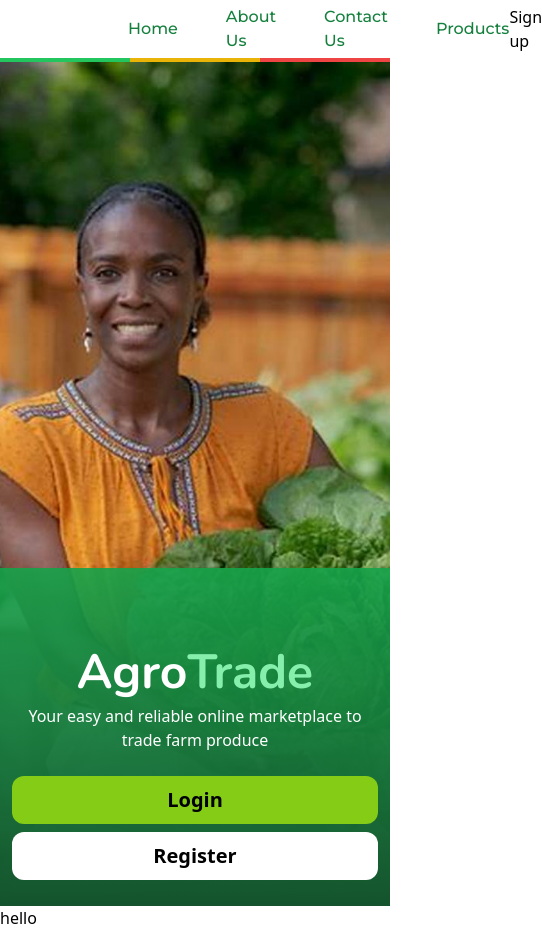
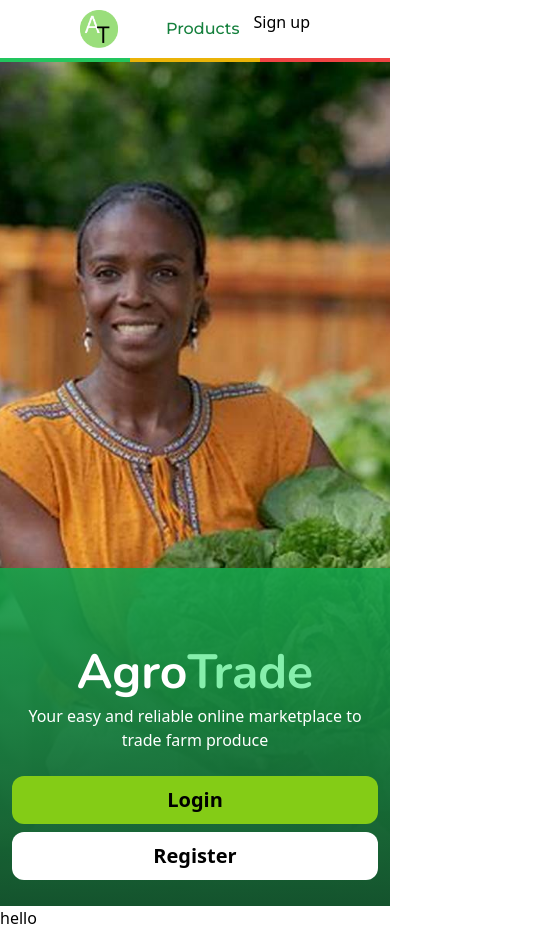
Before and after one commit to ebukadavid3/agrotrade, a Next.js app: page / in a window 390 px wide. Shown: the whole page, 542 px wide, since content can reach past the window. Built offline with nearby package versions, Linux system fonts and the light colour scheme.

Commit message:
unknown changes

```diff
--- a/components/navbar.js
+++ b/components/navbar.js
@@ -19,17 +19,13 @@ export default function NavBar () {
                              width={38} height={38}
                               src='/AGROTRADE.png' alt="logo" />
                         </li>
-                        <li className={`${montserrat_500.className}
-                         text-green-700 hover:text-yellow-700`}>
+                        <li className={`${montserrat_500.className} text-green-700 hover:text-yellow-700 hidden md:block`}>
                         <Link href="/">Home</Link></li>
-                        <li className={`${montserrat_500.className}
-                         text-green-700 hover:text-yellow-700`}>
+                        <li className={`${montserrat_500.className} text-green-700 hover:text-yellow-700 hidden md:block`}>
                         <Link href="/about-us">About Us</Link></li>
-                        <li className={`${montserrat_500.className}
-                         text-green-700 hover:text-yellow-700`}>
+                        <li className={`${montserrat_500.className} text-green-700 hover:text-yellow-700 hidden md:block`}>
                         <Link href="/contact-us">Contact Us</Link></li>
-                        <li className={`${montserrat_500.className}
-                         text-green-700 hover:text-yellow-700`}>
+                        <li className={`${montserrat_500.className} text-green-700 hover:text-yellow-700`}>
                         <Link href="/products">Products</Link></li>
                     </ul>
 
```
